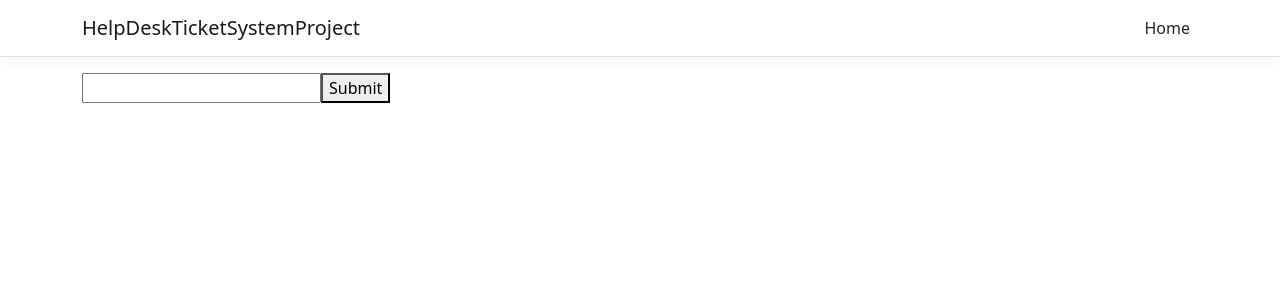
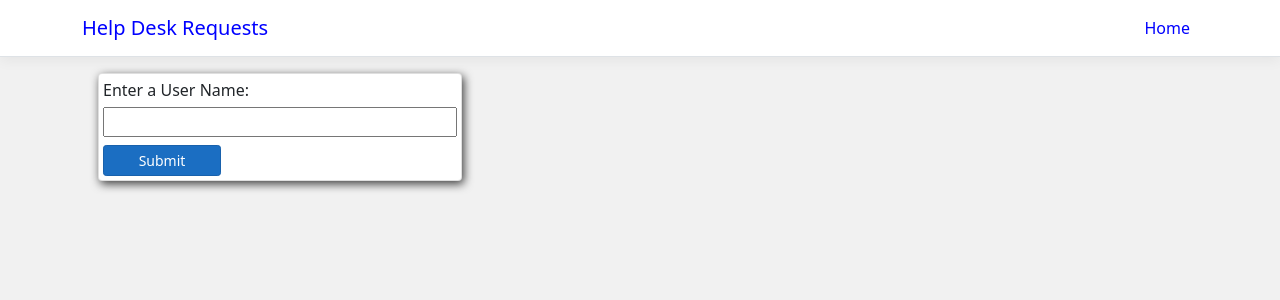
Before and after one commit to Woodsly/HelpDeskTicketSystemProj, an Angular app in the folder HelpDeskTicketSystemProject/ClientApp/: page / in a window 1280 px wide. Shown: the top 300 px of the page. Built offline with nearby package versions, Linux system fonts and the light colour scheme.

Commit message:
added more styling and fixed buttons on mobile

```diff
--- a/HelpDeskTicketSystemProject/ClientApp/src/app/favorite/favorite.component.html
+++ b/HelpDeskTicketSystemProject/ClientApp/src/app/favorite/favorite.component.html
@@ -1,3 +1,22 @@
-<div *ngFor="let t of favoriteTickets">
-  <h1>{{ t.subjectLine }} - {{ t.userName }}</h1>
+<div class="container">
+  <h1 style="text-align: center">Favorites</h1>
+  <div class="row offset-2">
+    <div
+      class="row"
+      *ngFor="let t of favoriteTickets"
+      id="card"
+      class="card m-3 p-3 col-10"
+    >
+      <h2>{{ t.subjectLine }}</h2>
+      <h5>Date Opened: {{ t.dateOpened | date: "MM/dd/yyyy" }}</h5>
+      <p>Status: {{ t.status }}</p>
+      <button
+        type="button"
+        class="btn btn-primary btn-sm col-lg-3"
+        routerLink="/GetTicketById/{{ t.id }}"
+      >
+        Details
+      </button>
+    </div>
+  </div>
 </div>
--- a/HelpDeskTicketSystemProject/ClientApp/src/app/home/home.component.html
+++ b/HelpDeskTicketSystemProject/ClientApp/src/app/home/home.component.html
@@ -1,4 +1,21 @@
-<form ngNativeValidate #usernameForm="ngForm" (ngSubmit)="addUserName(usernameForm)">
-  <input type="text" name="userName" required ngModel />
-  <button>Submit</button>
-</form>
+<div class="container">
+  <form
+    class="card col-4 m-1 p-1"
+    id="card"
+    ngNativeValidate
+    #usernameForm="ngForm"
+    (ngSubmit)="addUserName(usernameForm)"
+  >
+    <label for="Sign in" style="margin-bottom: 5px">Enter a User Name: </label>
+    <input
+      style="margin-bottom: 8px"
+      type="text"
+      name="Sign in"
+      id="Sign in"
+      name="userName"
+      required
+      ngModel
+    />
+    <button class="btn btn-primary btn-sm col-lg-4">Submit</button>
+  </form>
+</div>
--- a/HelpDeskTicketSystemProject/ClientApp/src/app/nav-menu/nav-menu.component.css
+++ b/HelpDeskTicketSystemProject/ClientApp/src/app/nav-menu/nav-menu.component.css
@@ -2,6 +2,7 @@ a.navbar-brand {
   white-space: normal;
   text-align: center;
   word-break: break-all;
+  color: blue;
 }
 
 html {
@@ -16,3 +17,7 @@ html {
 .box-shadow {
   box-shadow: 0 .25rem .75rem rgba(0, 0, 0, .05);
 }
+
+.navbar-nav{
+  color: blue;
+}
--- a/HelpDeskTicketSystemProject/ClientApp/src/app/nav-menu/nav-menu.component.html
+++ b/HelpDeskTicketSystemProject/ClientApp/src/app/nav-menu/nav-menu.component.html
@@ -3,8 +3,8 @@
     class="navbar navbar-expand-sm navbar-toggleable-sm navbar-light bg-white border-bottom box-shadow mb-3"
   >
     <div class="container">
-      <a class="navbar-brand" [routerLink]="['/']"
-        >HelpDeskTicketSystemProject</a
+      <a class="navbar-brand" id="navbar" [routerLink]="['/']"
+        >Help Desk Requests</a
       >
       <button
         class="navbar-toggler"
@@ -27,14 +27,24 @@
             [routerLinkActive]="['link-active']"
             [routerLinkActiveOptions]="{ exact: true }"
           >
-            <a class="nav-link text-dark" [routerLink]="['/']">Home</a>
+            <a
+              class="nav-link"
+              [routerLink]="['/']"
+              id="navbar"
+              style="color: blue"
+              >Home</a
+            >
           </li>
           <li
             *ngIf="getLogIn() != null"
             class="nav-item"
             [routerLinkActive]="['link-active']"
           >
-            <a class="nav-link text-dark" [routerLink]="['/tickets']"
+            <a
+              class="nav-link"
+              [routerLink]="['/tickets']"
+              id="navbar"
+              style="color: blue"
               >Tickets</a
             >
           </li>
@@ -43,7 +53,11 @@
             class="nav-item"
             [routerLinkActive]="['link-active']"
           >
-            <a class="nav-link text-dark" [routerLink]="['/FavTickets']"
+            <a
+              class="nav-link"
+              [routerLink]="['/FavTickets']"
+              id="navbar"
+              style="color: blue"
               >Favorites</a
             >
           </li>
--- a/HelpDeskTicketSystemProject/ClientApp/src/app/ticket-details/ticket-details.component.css
+++ b/HelpDeskTicketSystemProject/ClientApp/src/app/ticket-details/ticket-details.component.css
@@ -0,0 +1,3 @@
+#card{
+    box-shadow: 2px 3px 10px 0px rgba(0,0,0,0.75);
+}
--- a/HelpDeskTicketSystemProject/ClientApp/src/app/ticket-details/ticket-details.component.html
+++ b/HelpDeskTicketSystemProject/ClientApp/src/app/ticket-details/ticket-details.component.html
@@ -1,6 +1,6 @@
 <div class="container">
   <div class="row">
-    <div class="card m-3 p-1 col-10">
+    <div class="card m-3 p-0 col-10" id="card">
       <h5 class="card-header">
         {{ displayTicket.subjectLine }}
       </h5>
@@ -14,7 +14,11 @@
     </div>
   </div>
   <div class="row">
-    <div class="card m-3 p-1 col-10" *ngIf="displayTicket.status == 'Closed'">
+    <div
+      class="card m-3 p-0 col-10"
+      *ngIf="displayTicket.status == 'Closed'"
+      id="card"
+    >
       <div>
         <h5 class="card-header">Resolved By: {{ displayTicket.resolvedBy }}</h5>
         <div class="card-body">
@@ -28,19 +32,39 @@
     </div>
   </div>
 
-  <button (click)="addToFavorites()">Add to Favorites</button>
+  <button
+    style="margin-bottom: 10px"
+    class="btn btn-primary btn-sm col-lg-2"
+    (click)="addToFavorites()"
+  >
+    Add to Favorites
+  </button>
 
-  <div *ngIf="displayTicket.status == 'Open'">
+  <div class="card m-1 p-2" *ngIf="displayTicket.status == 'Open'" id="card">
+    <div>
       <form #resolutionForm="ngForm" (ngSubmit)="addResolution(resolutionForm)">
-      Resolution:<textarea
+        <textarea
+          placeholder="Resolution"
+          style="margin-top: 10px"
           name="resolution"
           rows="5"
           cols="40"
           ngModel
         ></textarea>
         <br /><br />
-      Resolved By:<input type="text" name="resolvedBy" ngModel />
-      <button>Submit Resolution</button>
+        <input
+          type="text"
+          placeholder="Resolved by"
+          name="resolvedBy"
+          ngModel
+        />
+        <button
+          class="btn btn-primary btn-sm col-2"
+          style="margin-left: 5px; margin-bottom: 5px"
+        >
+          Submit Resolution
+        </button>
       </form>
     </div>
   </div>
+</div>
--- a/HelpDeskTicketSystemProject/ClientApp/src/app/ticket/ticket.component.css
+++ b/HelpDeskTicketSystemProject/ClientApp/src/app/ticket/ticket.component.css
@@ -59,3 +59,7 @@ textarea{
   -webkit-backdrop-filter: blur(2px);
   backdrop-filter: blur(2px);
 }
+
+#card{
+  box-shadow: 2px 3px 10px 0px rgba(0,0,0,0.75);
+}
--- a/HelpDeskTicketSystemProject/ClientApp/src/app/ticket/ticket.component.html
+++ b/HelpDeskTicketSystemProject/ClientApp/src/app/ticket/ticket.component.html
@@ -2,7 +2,8 @@
   <div class="row offset-2">
     <button
       type="button"
-      class="btn btn-primary btn-sm col-3"
+      class="btn btn-primary btn-sm col-lg-3"
+      style="margin-left: 2%"
       (click)="toggleForm()"
     >
       Submit a New Ticket
@@ -45,13 +46,13 @@
         <button class="formButtonDesign" (click)="toggleForm()">Cancel</button>
       </div>
     </div>
-    <div *ngFor="let t of SortTickets()" class="card m-3 p-1 col-10">
+    <div *ngFor="let t of SortTickets()" id="card" class="card m-3 p-3 col-10">
       <h2>{{ t.subjectLine }}</h2>
       <h5>Date Opened: {{ t.dateOpened | date: "MM/dd/yyyy" }}</h5>
       <p>Status: {{ t.status }}</p>
       <button
         type="button"
-        class="btn btn-primary btn-sm col-3"
+        class="btn btn-primary btn-sm col-lg-3"
         routerLink="/GetTicketById/{{ t.id }}"
       >
         Details
--- a/HelpDeskTicketSystemProject/ClientApp/src/styles.css
+++ b/HelpDeskTicketSystemProject/ClientApp/src/styles.css
@@ -14,3 +14,11 @@ code {
   background-color: #1b6ec2;
   border-color: #1861ac;
 }
+
+#card{
+    box-shadow: 2px 3px 10px 0px rgba(0,0,0,0.75);
+}
+
+body{
+  background-color: rgb(241, 241, 241);
+}
```
Lines whose indentation alone changed are shown as unchanged.
